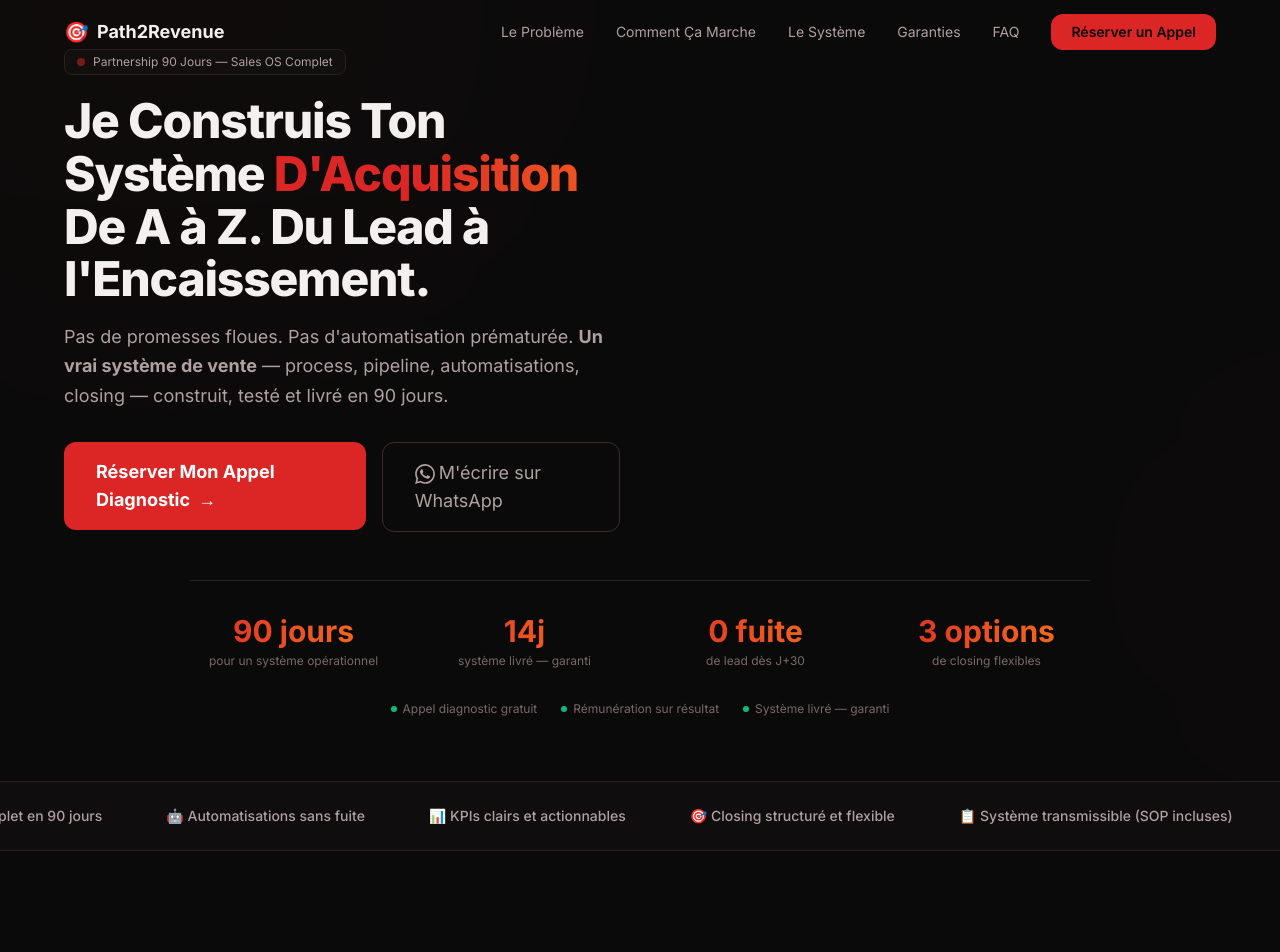
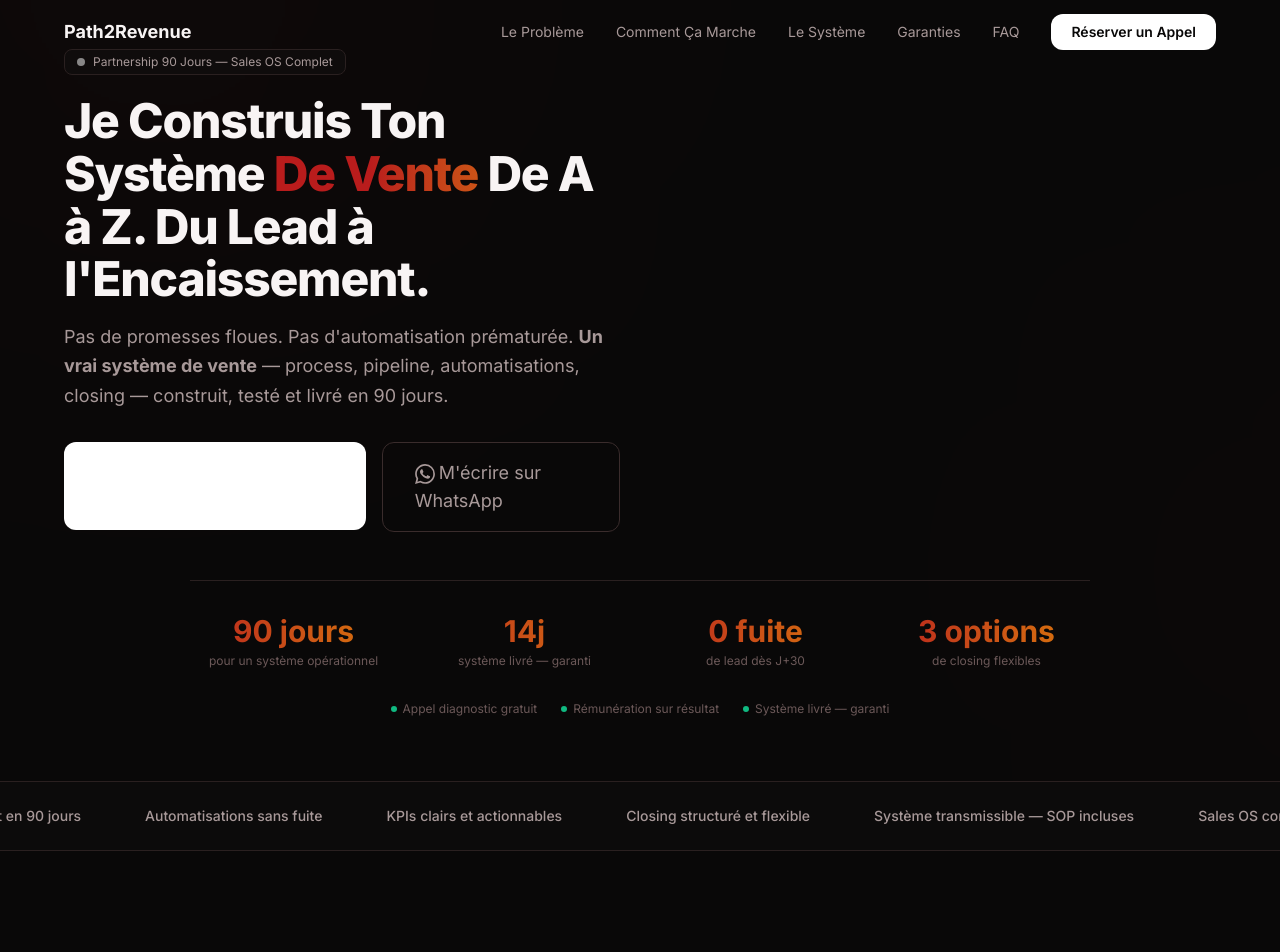
Before and after one commit to path2revenue/path2revenue, a Next.js app: page / in a window 1280 px wide. Shown: the top 952 px of the page. Built offline with nearby package versions, Linux system fonts and the light colour scheme.

Commit message:
design: premium crimson palette, all emojis replaced with Lucide icons, trust-focused copy

```diff
--- a/app/globals.css
+++ b/app/globals.css
@@ -112,27 +112,27 @@
   --color-gradient-to: #10B981;
 }
 
-/* Red — Revenue, Closing, Sales Systems */
+/* Red — Premium Revenue, High-Ticket Sales */
 [data-palette="red"] {
-  --color-bg-primary: #0A0A0A;
-  --color-bg-surface: #141111;
-  --color-bg-card: #1C1616;
-  --color-bg-elevated: #241C1C;
-  --color-border-default: #2A1F1F;
-  --color-border-hover: #3D2B2B;
-  --color-text-primary: #F5F0F0;
-  --color-text-secondary: #B0A0A0;
-  --color-text-muted: #786868;
-  --color-accent: #DC2626;
-  --color-accent-light: #EF4444;
-  --color-accent-glow: rgba(220, 38, 38, 0.4);
-  --color-cta: #DC2626;
-  --color-cta-hover: #EF4444;
-  --color-cta-glow: rgba(220, 38, 38, 0.35);
+  --color-bg-primary: #090808;
+  --color-bg-surface: #110E0E;
+  --color-bg-card: #181313;
+  --color-bg-elevated: #201919;
+  --color-border-default: #2A2020;
+  --color-border-hover: #3A2C2C;
+  --color-text-primary: #F8F4F4;
+  --color-text-secondary: #A89999;
+  --color-text-muted: #6B5858;
+  --color-accent: #B91C1C;
+  --color-accent-light: #DC2626;
+  --color-accent-glow: rgba(185, 28, 28, 0.3);
+  --color-cta: #FFFFFF;
+  --color-cta-hover: #F5F5F5;
+  --color-cta-glow: rgba(255, 255, 255, 0.15);
   --color-success: #10B981;
-  --color-danger: #EF4444;
-  --color-gradient-from: #DC2626;
-  --color-gradient-to: #F97316;
+  --color-danger: #DC2626;
+  --color-gradient-from: #B91C1C;
+  --color-gradient-to: #D97706;
 }
 
 /* ============================================
--- a/site.config.js
+++ b/site.config.js
@@ -1,5 +1,5 @@
 /** ============================================================
- *  SITE CONFIG — PATH2REVENUE (Clearpath Systems)
+ *  SITE CONFIG — PATH2REVENUE
  *  ============================================================
  *  Bilal EL-JINDI — Business Partner Revenue
  *  Partnership 90 jours — Sales OS Complet
@@ -16,7 +16,7 @@ export const siteConfig = {
         description:
             "Je construis et j'opère ton système de vente complet : process, pipeline, automatisations, closing, KPIs. En 90 jours, ta machine revenue est opérationnelle.",
         keywords:
-            "sales OS, système de vente, closing, pipeline, automatisation CRM, B2B high-ticket, revenue, acquisition, Clearpath Systems, Path2Revenue, Bilal EL-JINDI",
+            "sales OS, système de vente, closing, pipeline, automatisation CRM, B2B high-ticket, revenue, acquisition, Path2Revenue, Bilal EL-JINDI",
         ogTitle: "Path2Revenue — Partnership 90 Jours",
         ogDescription: "Ton Sales OS complet en 90 jours. Process + automatisations + closing + pilotage.",
         ogImage: null,
@@ -27,7 +27,7 @@ export const siteConfig = {
     /* ─────────────────── DESIGN ─────────────────── */
     design: {
         palette: "red",
-        style: "linear",
+        style: "premium",
         layout: "editorial",
         fontHeading: "Space Grotesk",
         fontBody: "Inter",
@@ -46,7 +46,7 @@ export const siteConfig = {
 
     /* ─────────────────── NAVBAR ─────────────────── */
     navbar: {
-        logo: { text: "Path2Revenue", emoji: "🎯" },
+        logo: { text: "Path2Revenue", emoji: null },
         links: [
             { label: "Le Problème", href: "#probleme" },
             { label: "Comment Ça Marche", href: "#methode" },
@@ -61,7 +61,7 @@ export const siteConfig = {
     hero: {
         eyebrow: { text: "Partnership 90 Jours — Sales OS Complet", dot: true },
         headline: "Je Construis Ton Système",
-        highlightedText: "D'Acquisition",
+        highlightedText: "De Vente",
         headlineEnd: "De A à Z. Du Lead à l'Encaissement.",
         subheadline:
             'Pas de promesses floues. Pas d\'automatisation prématurée. <strong>Un vrai système de vente</strong> — process, pipeline, automatisations, closing — construit, testé et livré en 90 jours.',
@@ -97,11 +97,11 @@ export const siteConfig = {
     /* ─────────────────── SOCIAL PROOF ─────────────────── */
     socialProof: {
         items: [
-            "⚙️ Sales OS complet en 90 jours",
-            "🤖 Automatisations sans fuite",
-            "📊 KPIs clairs et actionnables",
-            "🎯 Closing structuré et flexible",
-            "📋 Système transmissible (SOP incluses)",
+            "Sales OS complet en 90 jours",
+            "Automatisations sans fuite",
+            "KPIs clairs et actionnables",
+            "Closing structuré et flexible",
+            "Système transmissible — SOP incluses",
         ],
     },
 
@@ -115,21 +115,21 @@ export const siteConfig = {
             "Des outils, des 'stratégies', peut-être même des automatisations… Mais le vrai sujet reste le même : tu n'as pas de système clair pour transformer une conversation en encaissement.",
         items: [
             {
-                icon: "🎲",
+                icon: "Dice5",
                 title: "Tes leads sont traités au feeling",
                 description:
                     "Pas de pipeline clair, pas de règles de qualification, pas de process. Chaque lead suit un chemin différent — et tu perds des deals sans même t'en rendre compte.",
                 stat: "Feeling ≠ Système",
             },
             {
-                icon: "📉",
+                icon: "TrendingDown",
                 title: "Ton CA est imprévisible",
                 description:
                     "Certains mois tout roule, d'autres c'est le vide. Aucune visibilité, aucun KPI. Tu ne sais pas d'où viendra le prochain encaissement — ni quand.",
                 stat: "0 visibilité = 0 croissance",
             },
             {
-                icon: "💸",
+                icon: "Unplug",
                 title: "Des leads tombent entre les mailles",
                 description:
                     "No-show non relancés, follow-ups oubliés, prospects indécis qui traînent. Chaque lead perdu, c'est de l'argent qui s'évapore — et tu ne le mesures même pas.",
@@ -153,7 +153,7 @@ export const siteConfig = {
             {
                 metric: "J+30",
                 label: "Zéro Fuite de Lead",
-                description: "Chaque lead a un statut clair : avancé, relancé, ou disqualifié avec raison. Plus un seul prospect \"oublié\" dans un coin.",
+                description: "Chaque lead a un statut clair : avancé, relancé, ou disqualifié avec raison. Plus un seul prospect oublié dans un coin.",
                 badge: "Garanti",
             },
             {
@@ -240,13 +240,13 @@ export const siteConfig = {
                 number: "01",
                 title: "Build & Launch — J1 à J14",
                 description:
-                    "Diagnostic complet + plan d'action. Setup CRM et pipeline. Scripts + qualification. Automatisations essentielles. Lancement du premier flux. Ton système est en production.",
+                    "Diagnostic complet de ta situation. Setup CRM et pipeline. Scripts + qualification. Automatisations essentielles. Lancement du premier flux. Ton système est en production.",
             },
             {
                 number: "02",
                 title: "Pilot & Proof — J15 à J45",
                 description:
-                    "Exécution terrain + itérations chaque semaine. Optimisation des relances, du show rate, de la conversion. Nettoyage du pipeline. Suivi KPI hebdomadaire ensemble.",
+                    "Exécution terrain et itérations chaque semaine. Optimisation des relances, du show rate, de la conversion. Nettoyage du pipeline. Suivi KPI hebdomadaire ensemble.",
             },
             {
                 number: "03",
@@ -263,9 +263,9 @@ export const siteConfig = {
         headline: "Je Ne Vends Pas",
         highlightedText: "De Rêves",
         paragraphs: [
-            "Je ne vais pas te promettre \"100 clients en 30 jours\". Ce serait malhonnête — et surtout, ça ne fonctionne pas comme ça.",
-            "Ce que je fais : je construis un système de vente complet, je le teste sur le terrain, et je te le livre opérationnel. Avec des garanties concrètes : système en production à J+14, zéro fuite de lead à J+30.",
-            "Ma rémunération est alignée sur tes résultats : un Launch Fee pour démarrer la machine + un Success Fee sur encaissement réel. Je gagne quand tu encaisses. Pas avant.",
+            "Je ne vais pas te promettre '100 clients en 30 jours'. Ce serait malhonnête — et surtout, ça ne fonctionne pas comme ça.",
+            "Ce que je fais : je construis un système de vente, je le teste sur le terrain, et je te le livre opérationnel. Avec des garanties concrètes : système en production à J+14, zéro fuite de lead à J+30.",
+            "Ma rémunération est alignée : un Launch Fee pour enclencher la machine, plus un Success Fee sur encaissement réel. Je gagne quand tu encaisses — pas avant.",
         ],
         signature: { name: "Bilal EL-JINDI", role: "Fondateur, Path2Revenue" },
     },
@@ -276,15 +276,15 @@ export const siteConfig = {
         headline: "Réserve Ton",
         highlightedText: "Appel Diagnostic",
         subtitle:
-            "30 minutes ensemble pour comprendre ta situation, identifier ce qui bloque et voir si je peux t'aider. Si je ne suis pas le bon fit, je te le dis — sans tourner autour du pot.",
+            "30 minutes ensemble pour comprendre ta situation, identifier ce qui bloque, et voir si je peux t'aider. Si je ne suis pas le bon fit, je te le dis — sans tourner autour du pot.",
         benefits: [
-            "Analyse de ta situation actuelle (offre, pipeline, leads)",
-            "Identification des premiers leviers de revenu",
+            "Analyse de ta situation actuelle",
+            "Identification des premiers leviers",
             "Plan d'action clair si ça matche",
-            "Honnêteté totale — si je ne peux pas t'aider, je te le dis",
+            "Honnêteté totale — pas de fausse promesse",
         ],
         whatsappCopy: "Tu préfères qu'on échange directement ?",
-        whatsappLabel: "Écris-moi sur WhatsApp →",
+        whatsappLabel: "Écris-moi sur WhatsApp",
     },
 
     /* ─────────────────── FAQ ─────────────────── */
@@ -295,7 +295,7 @@ export const siteConfig = {
         items: [
             {
                 q: "Concrètement, qu'est-ce que j'achète ?",
-                a: "Un Sales OS complet, construit et opéré pendant 90 jours. Ça inclut : process de vente (CRM, pipeline, qualification, scripts), automatisations essentielles (relances, no-show, no-decision), pilotage KPI et structure de closing.",
+                a: "Un Sales OS complet, construit et opéré pendant 90 jours. Process de vente (CRM, pipeline, qualification, scripts), automatisations essentielles (relances, no-show, no-decision), pilotage KPI et structure de closing.",
             },
             {
                 q: "Tu garantis un chiffre de CA ?",
@@ -303,15 +303,15 @@ export const siteConfig = {
             },
             {
                 q: "Pourquoi un Launch Fee + Success Fee ?",
-                a: "Parce que c'est le modèle le plus aligné. Le Launch Fee couvre la construction et l'exécution, le Success Fee me rémunère sur l'impact réel. Je gagne quand tu encaisses.",
+                a: "Parce que c'est le modèle le plus aligné. Le Launch Fee couvre la construction et l'exécution. Le Success Fee me rémunère sur l'impact réel. Je gagne quand tu encaisses.",
             },
             {
                 q: "C'est pour qui ?",
-                a: "Pour toi si tu vends du B2B ou B2C high-ticket (2 000€ à 10 000€+), que ton offre est vendable, et que tu veux un cadre orienté résultat avec exécution. Pas adapté si tu cherches des 'ventes garanties' sans t'impliquer.",
+                a: "B2B ou B2C high-ticket (2 000€ à 10 000€+), offre vendable, marge qui permet le partage de revenu, vraie volonté d'exécuter. Pas adapté si tu cherches des ventes garanties sans t'impliquer.",
             },
             {
                 q: "Et si j'ai déjà un closer ?",
-                a: "Parfait. Je structure le process, les scripts et les KPI. Je forme et supervise le closer en place. J'apporte le système + le pilotage, ton closer exécute avec une structure claire.",
+                a: "Parfait. Je structure le process, les scripts et les KPI. Je forme et supervise ton closer. J'apporte le système et le pilotage, ton closer exécute avec une structure claire.",
             },
             {
                 q: "Que se passe-t-il après les 90 jours ?",
@@ -346,7 +346,7 @@ export const siteConfig = {
                 icon: "whatsapp",
             },
         ],
-        badges: ["✅ Appel 100% gratuit", "✅ Zéro engagement", "✅ Réponse sous 24h"],
+        badges: ["Appel 100% gratuit", "Zéro engagement", "Réponse sous 24h"],
     },
 
     /* ─────────────────── FOOTER ─────────────────── */
@@ -373,15 +373,15 @@ export const siteConfig = {
         subtitle:
             "Tu vas recevoir un email de confirmation. Prépare tes infos — ces 30 minutes sont les tiennes.",
         gift: {
-            badge: "📋 Avant l'Appel",
+            badge: "Avant l'Appel",
             title: "Prépare Ces 4 Points",
             description:
                 "Pour qu'on soit efficaces ensemble, garde ces éléments en tête avant notre échange.",
             benefits: [
-                { icon: "🎯", label: "Ton offre + ticket moyen" },
-                { icon: "📊", label: "Ta source de leads actuelle" },
-                { icon: "📞", label: "Ton volume (leads/calls par semaine)" },
-                { icon: "⏱️", label: "Ton cycle moyen de décision" },
+                { icon: "Target", label: "Ton offre + ticket moyen" },
+                { icon: "BarChart3", label: "Ta source de leads actuelle" },
+                { icon: "Phone", label: "Ton volume (leads/calls par semaine)" },
+                { icon: "Clock", label: "Ton cycle moyen de décision" },
             ],
             cta: {
                 text: "M'écrire sur WhatsApp",
```
